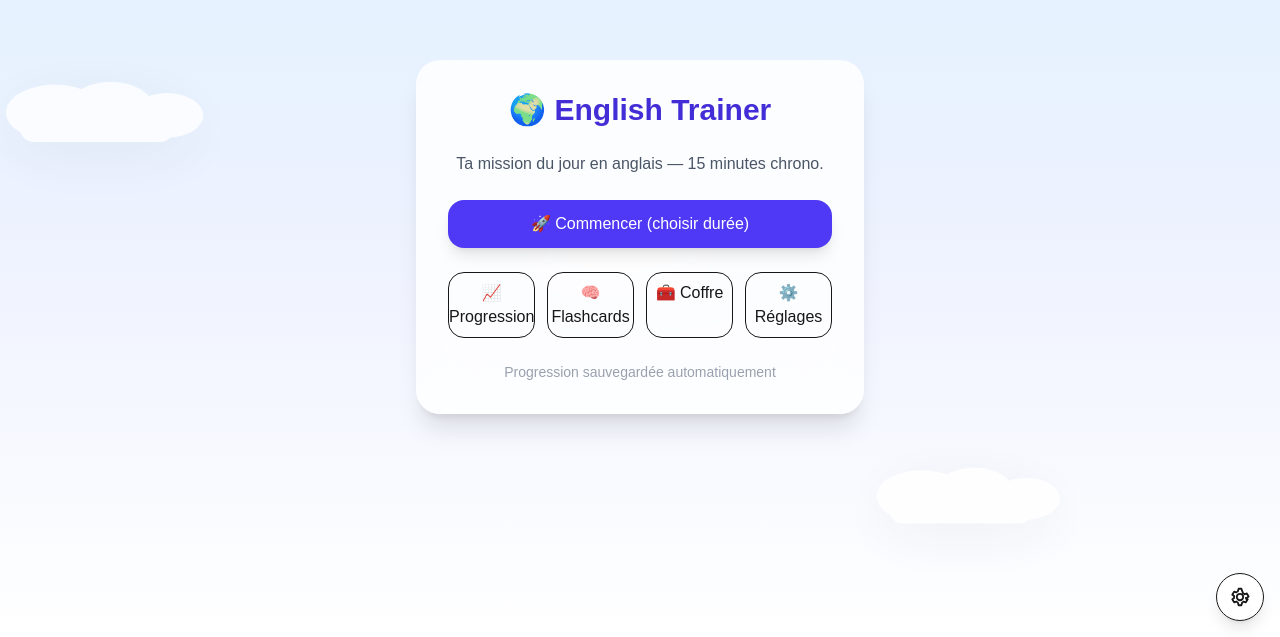
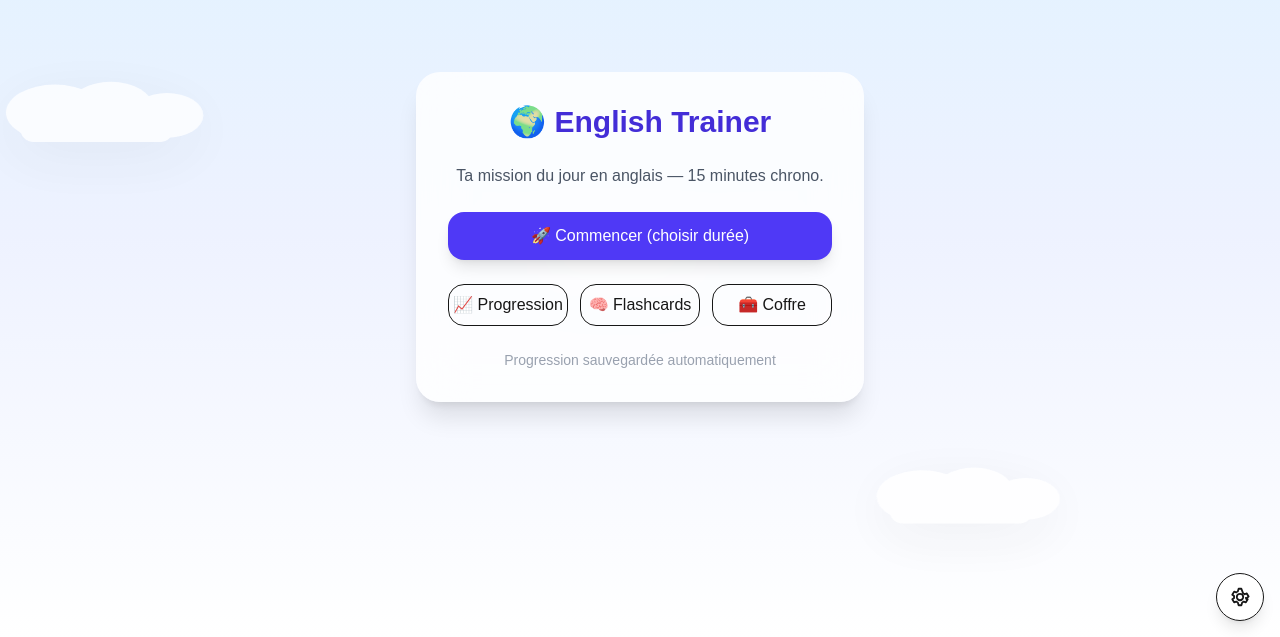
Before and after one commit to carotterappee/english-trainer, a Next.js app: page / in a window 1280 px wide. Shown: the part 163-800 px from the top of the page. Built offline with nearby package versions, Linux system fonts and the light colour scheme.

Commit message:
ui: remove Settings link from home grid (keep floating FAB)

```diff
--- a/src/app/page.tsx
+++ b/src/app/page.tsx
@@ -57,11 +57,10 @@ export default function Home() {
 
 
 
-        <div className="grid grid-cols-4 gap-3">
+        <div className="grid grid-cols-3 gap-3">
           <Link href="/progress"   className="text-center rounded-2xl border py-2 hover:bg-indigo-50 transition">📈 Progression</Link>
           <Link href="/flashcards" className="text-center rounded-2xl border py-2 hover:bg-indigo-50 transition">🧠 Flashcards</Link>
           <Link href="/chest"      className="text-center rounded-2xl border py-2 hover:bg-indigo-50 transition">🧰 Coffre</Link>
-          <Link href="/settings"   className="text-center rounded-2xl border py-2 hover:bg-indigo-50 transition">⚙️ Réglages</Link>
         </div>
 
         <p className="text-center text-sm text-gray-400">Progression sauvegardée automatiquement</p>
```
